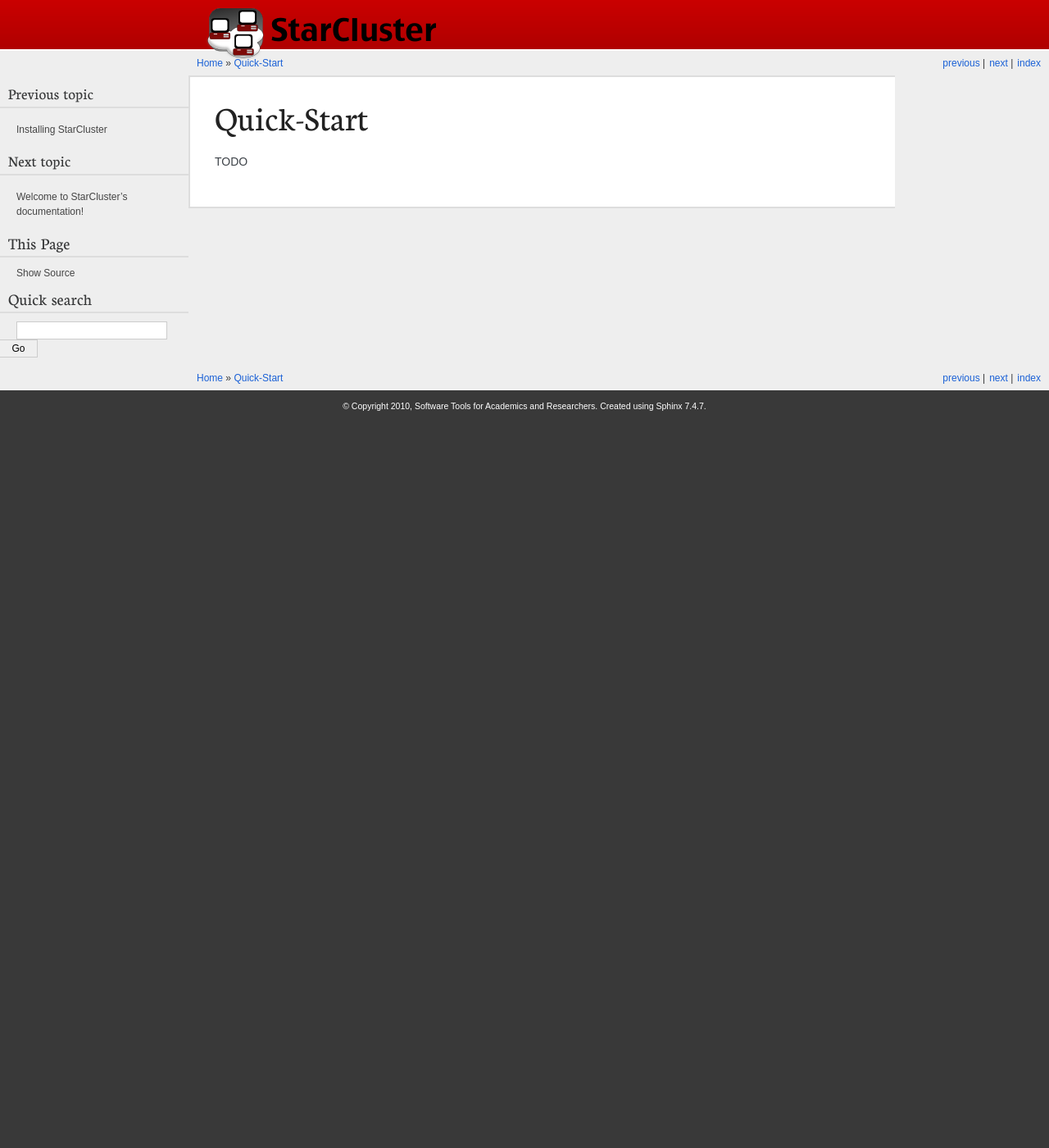
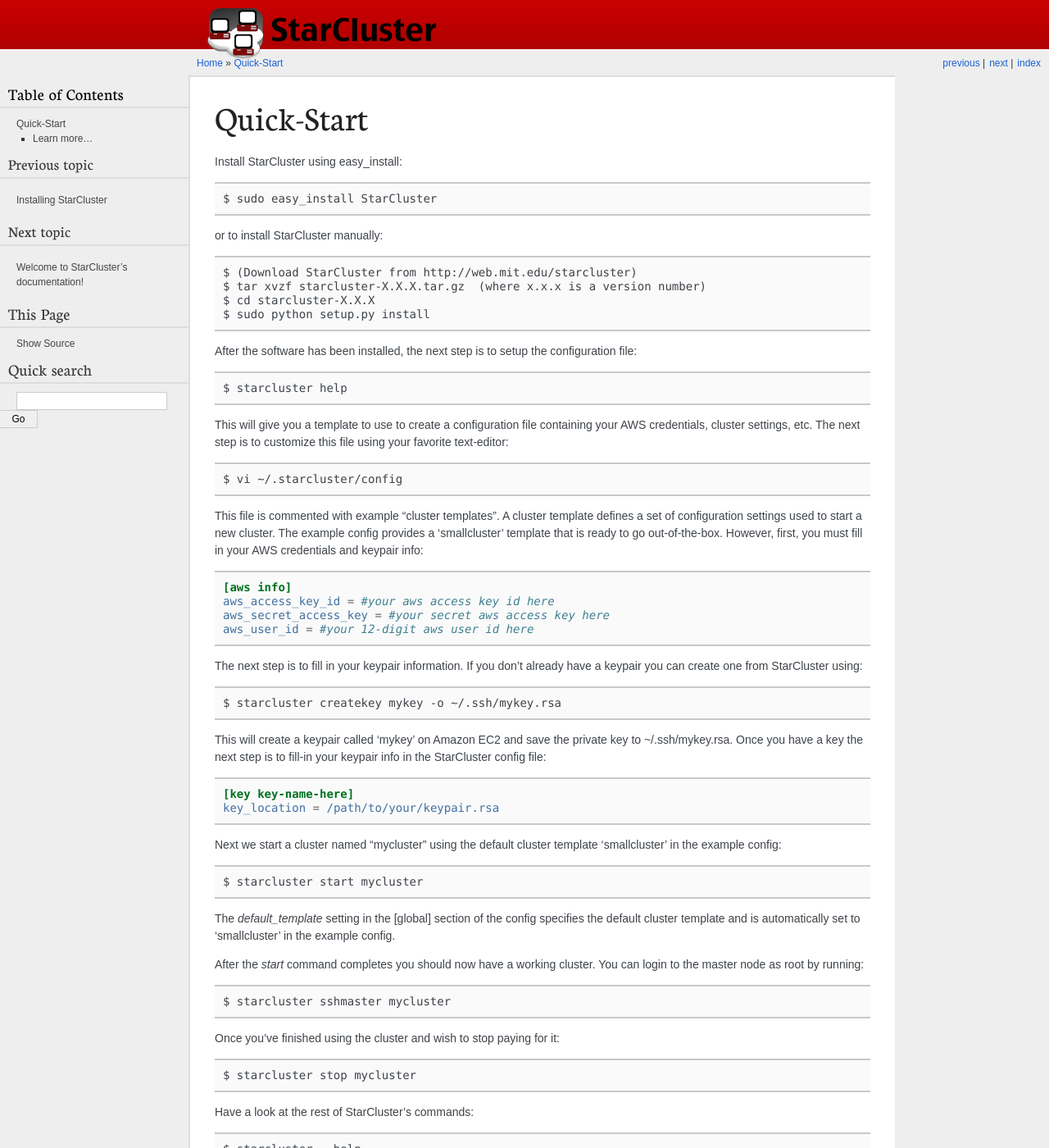
Before and after one commit to jtriley/StarCluster, a Sphinx documentation site: the page built from docs/sphinx/quickstart.rst, in a window 1280 px wide and 1400 px high. Shown: the whole window at 82% size. Built offline with Sphinx 7.4.7, drawn with Linux system fonts in a browser that asks for light colours; formulas are drawn with MathJax 3; pages that are not in the unit, such as notebooks, are missing from menus; some of the changed text lies outside the part shown.

Commit message:
initial draft of the quickstart guide

```diff
--- a/docs/sphinx/quickstart.rst
+++ b/docs/sphinx/quickstart.rst
@@ -1,3 +1,75 @@
 Quick-Start
 ===========
-TODO
+
+Install StarCluster using easy_install::
+
+    $ sudo easy_install StarCluster
+
+or to install StarCluster manually::
+
+    $ (Download StarCluster from http://web.mit.edu/starcluster)
+    $ tar xvzf starcluster-X.X.X.tar.gz  (where x.x.x is a version number)
+    $ cd starcluster-X.X.X
+    $ sudo python setup.py install
+
+After the software has been installed, the next step is to setup the configuration file: ::
+
+    $ starcluster help
+
+This will give you a template to use to create a configuration file containing your AWS credentials,
+cluster settings, etc.  The next step is to customize this file using your favorite text-editor: ::
+
+    $ vi ~/.starcluster/config
+
+This file is commented with example "cluster templates". A cluster template defines a set of configuration
+settings used to start a new cluster. The example config provides a 'smallcluster' template that is
+ready to go out-of-the-box. However, first, you must fill in your AWS credentials and keypair info:
+
+.. code-block:: ini
+
+    [aws info]
+    aws_access_key_id = #your aws access key id here
+    aws_secret_access_key = #your secret aws access key here
+    aws_user_id = #your 12-digit aws user id here
+
+The next step is to fill in your keypair information. If you don't already have a keypair you can create one from StarCluster using: ::
+
+    $ starcluster createkey mykey -o ~/.ssh/mykey.rsa
+
+This will create a keypair called 'mykey' on Amazon EC2 and save the private key to ~/.ssh/mykey.rsa.
+Once you have a key the next step is to fill-in your keypair info in the StarCluster config file:
+
+.. code-block:: ini
+
+    [key key-name-here]
+    key_location = /path/to/your/keypair.rsa
+
+Next we start a cluster named "mycluster" using the default cluster template 'smallcluster' in the example config: ::
+
+    $ starcluster start mycluster
+
+The *default_template* setting in the [global] section of the config specifies the default cluster template and
+is automatically set to 'smallcluster' in the example config.
+
+After the *start* command completes you should now have a working cluster. You can login to the master node as
+root by running: ::
+
+    $ starcluster sshmaster mycluster
+
+Once you've finished using the cluster and wish to stop paying for it: ::
+
+    $ starcluster stop mycluster
+
+Have a look at the rest of StarCluster's commands: ::
+
+    $ starcluster --help
+
+Learn more...
+-------------
+Watch an ~8min screencast @ http://web.mit.edu/stardev/cluster
+
+To learn more have a look at the rest of the documentation:
+http://web.mit.edu/stardev/cluster/docs
+
+The docs explain the configuration file in detail, how to create/use EBS volumes with StarCluster, and
+how to use the Sun Grid Engine queueing system to submit jobs on the cluster.
```
